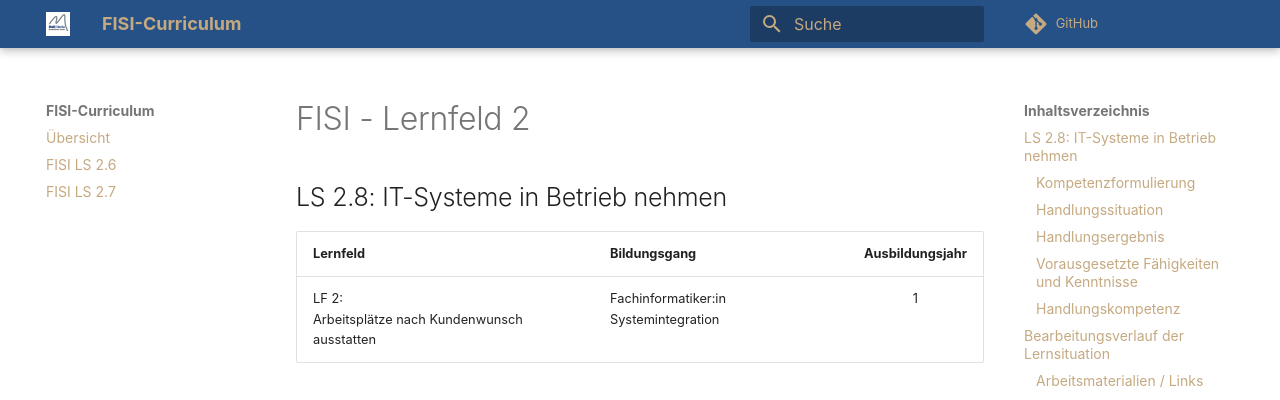
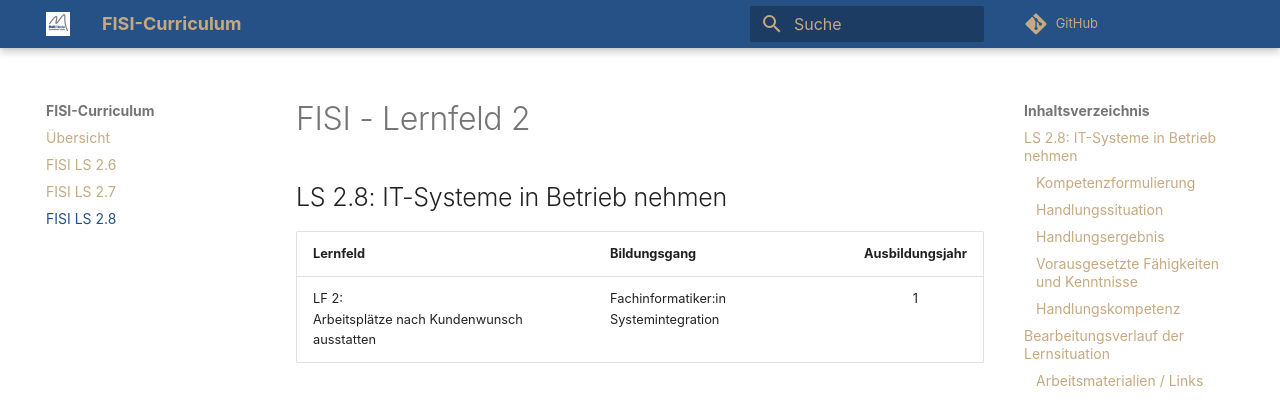
Before and after one commit to herr-nm/MMBbS_FISI_Curriculum, an MkDocs documentation site: the page built from docs/FISI-LF2_LS2.8.md, in a window 1280 px wide. Shown: the top 400 px of the page. Built offline with MkDocs 1.6.1 and Material for MkDocs 9.7.7, drawn with Linux system fonts in a browser that asks for light colours; comment, search, counter and statistics services are not loaded.

Commit message:
Menü aktualisiert

```diff
--- a/mkdocs.yml
+++ b/mkdocs.yml
@@ -23,3 +23,4 @@ nav:
     - Übersicht: index.md
     - FISI LS 2.6: FISI-LF2_LS2.6.md
     - FISI LS 2.7: FISI-LF2_LS2.7.md
+    - FISI LS 2.8: FISI-LF2_LS2.8.md
```
